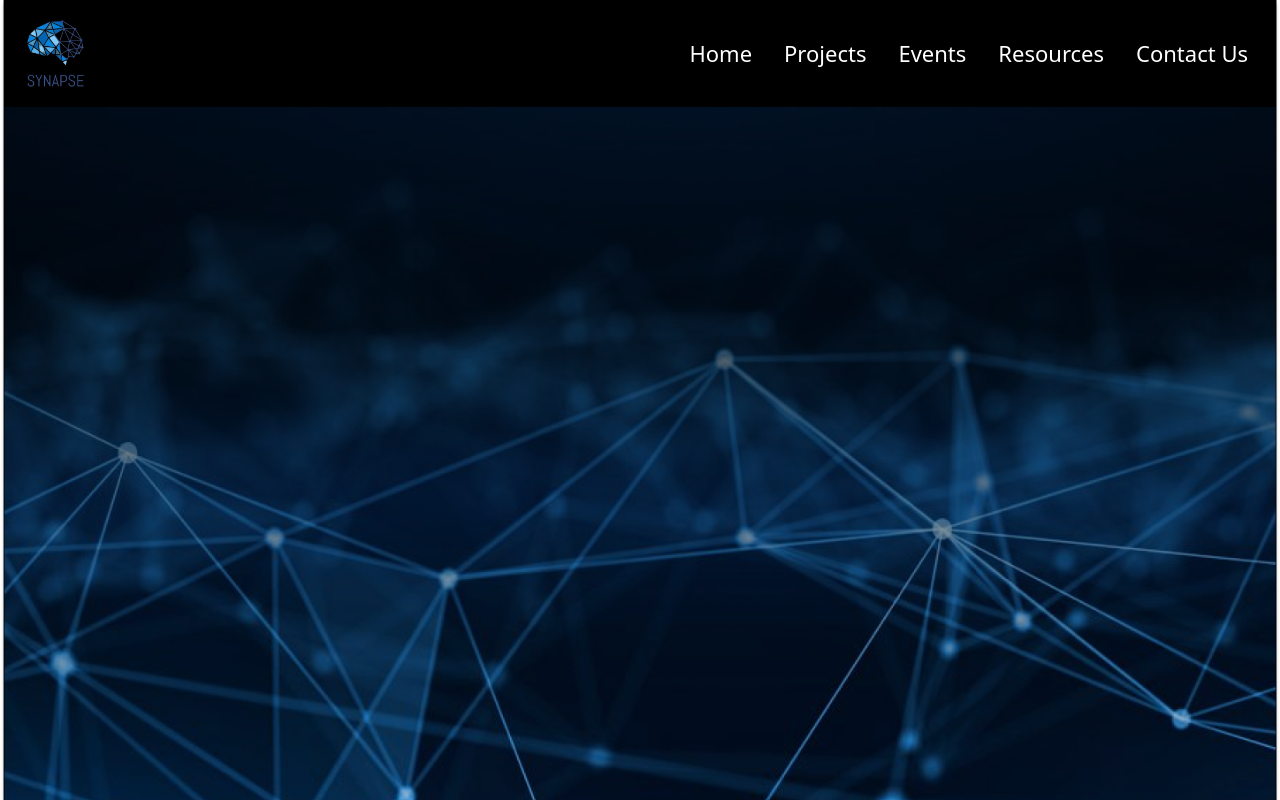
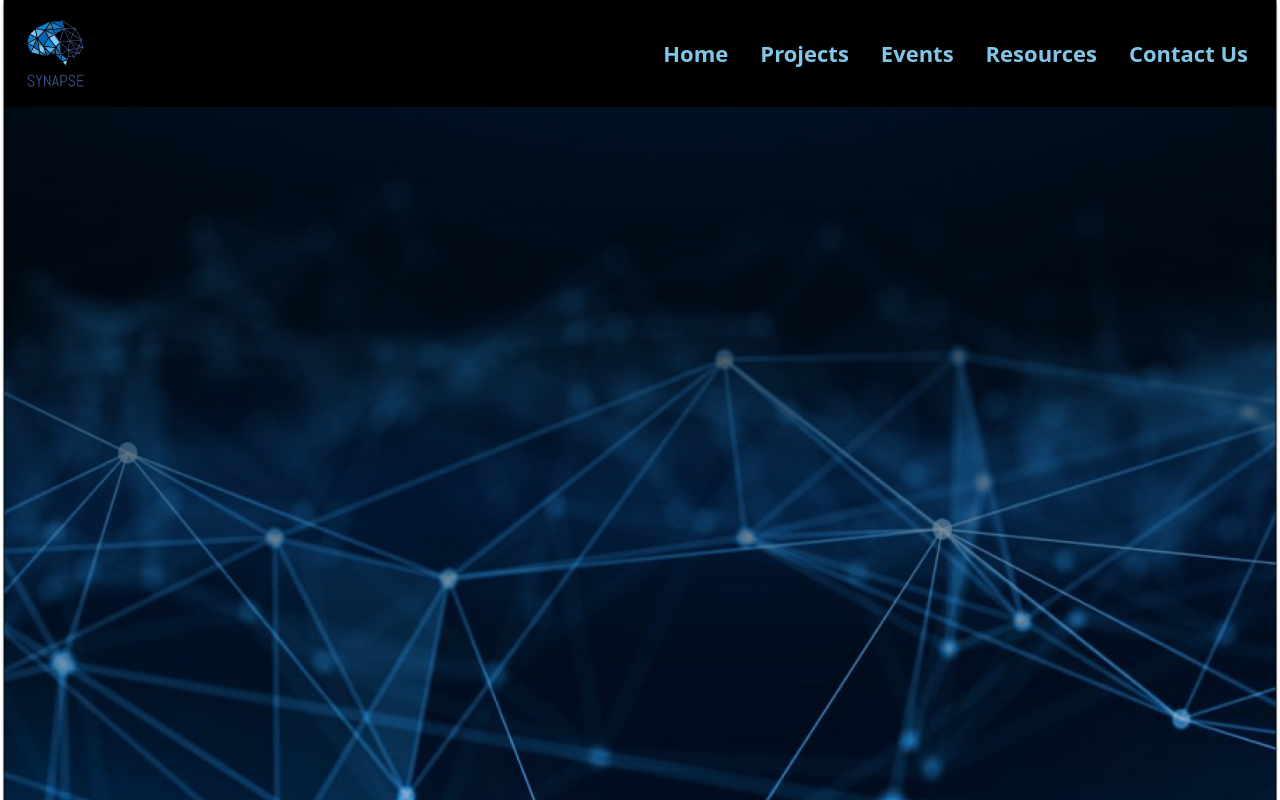
Before and after one commit to AayushBhagat256/Synapse-Website-2022updated, a React (Create React App) app: page / in a window 1280 px wide. Built offline with nearby package versions, Linux system fonts and the light colour scheme.

Commit message:
font color changed

```diff
--- a/src/components/Navbar.css
+++ b/src/components/Navbar.css
@@ -4,3 +4,6 @@
 .nav-link{
     font-size: 22px;
 }
+.nav{
+    color: rgb(129, 198, 232);
+}
--- a/src/components/Navbar.js
+++ b/src/components/Navbar.js
@@ -17,19 +17,19 @@ function Navbar() {
           <div class="collapse navbar-collapse" id="navbarSupportedContent">
             <ul class="navbar-nav ms-auto mb-2 mb-lg-0">
               <li class="nav-item">
-                <a class="nav-link active mx-2" aria-current="page" href="/">Home</a>
+                <a class="nav-link active mx-2" aria-current="page" href="/"><b className='nav'>Home</b></a>
               </li>
               <li class="nav-item">
-                <a class="nav-link active mx-2" href="/">Projects</a>
+                <a class="nav-link active mx-2" href="/"><b className='nav' >Projects</b></a>
               </li>
               <li class="nav-item">
-                <a class="nav-link active mx-2" aria-current="page" href="/">Events</a>
+                <a class="nav-link active mx-2" aria-current="page" href="/"><b className='nav'>Events</b></a>
               </li>
               <li class="nav-item">
-                <a class="nav-link active mx-2" aria-current="page" href="/">Resources</a>
+                <a class="nav-link active mx-2" aria-current="page" href="/"><b className='nav'>Resources</b></a>
               </li>
               <li class="nav-item">
-                <a class="nav-link active mx-2" aria-current="page" href="/">Contact Us</a>
+                <a class="nav-link active mx-2" aria-current="page" href="/"><b className='nav'>Contact Us</b></a>
               </li>
               {/* <li class="nav-item dropdown">
           <a class="nav-link dropdown-toggle" href="#" role="button" data-bs-toggle="dropdown" aria-expanded="false">
```
